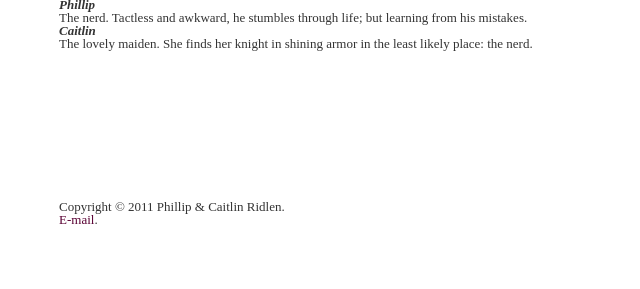
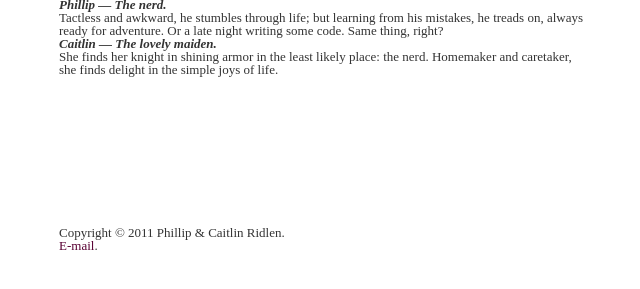
Before and after one commit to spatula/phillipandcaitlin, a Jekyll site: the page built from about-us.html, in a window 1280 px wide, cut to the strip 545-834 px from the top of the page. Shown: the whole strip, without its empty margins (391-1031 px from the left). Built offline with Jekyll 4.4.1, drawn with Linux system fonts in a browser that asks for light colours; nearby versions of some CDN libraries; some web fonts are replaced; library files that are not in the unit come from our copies.

Commit message:
Add a lttile more content to the about us page

```diff
--- a/about-us.html
+++ b/about-us.html
@@ -8,13 +8,15 @@ layout: default
 <p><img src="http://farm6.staticflickr.com/5108/5690360971_8bed8b421c.jpg" width="500" height="333" alt="Shoes"></p>
 
 <dl>
-  <dt>Phillip</dt>
-  <dd>The nerd. Tactless and awkward, he stumbles through life; but learning
-  from his mistakes.</dd>
+  <dt>Phillip &mdash; The nerd.</dt>
+  <dd>Tactless and awkward, he stumbles through life; but learning from his
+  mistakes, he treads on, always ready for adventure. Or a late night writing
+  some code. Same thing, right?</dd>
 </dl>
 
 <dl>
-  <dt>Caitlin</dt>
-  <dd>The lovely maiden. She finds her knight in shining armor in the least
-  likely place: <em>the nerd</em>.</dd>
+  <dt>Caitlin &mdash; The lovely maiden.</dt>
+  <dd>She finds her knight in shining armor in the least likely place: <em>the
+  nerd</em>. Homemaker and caretaker, she finds delight in the simple joys of
+  life.</dd>
 </dl>
```
